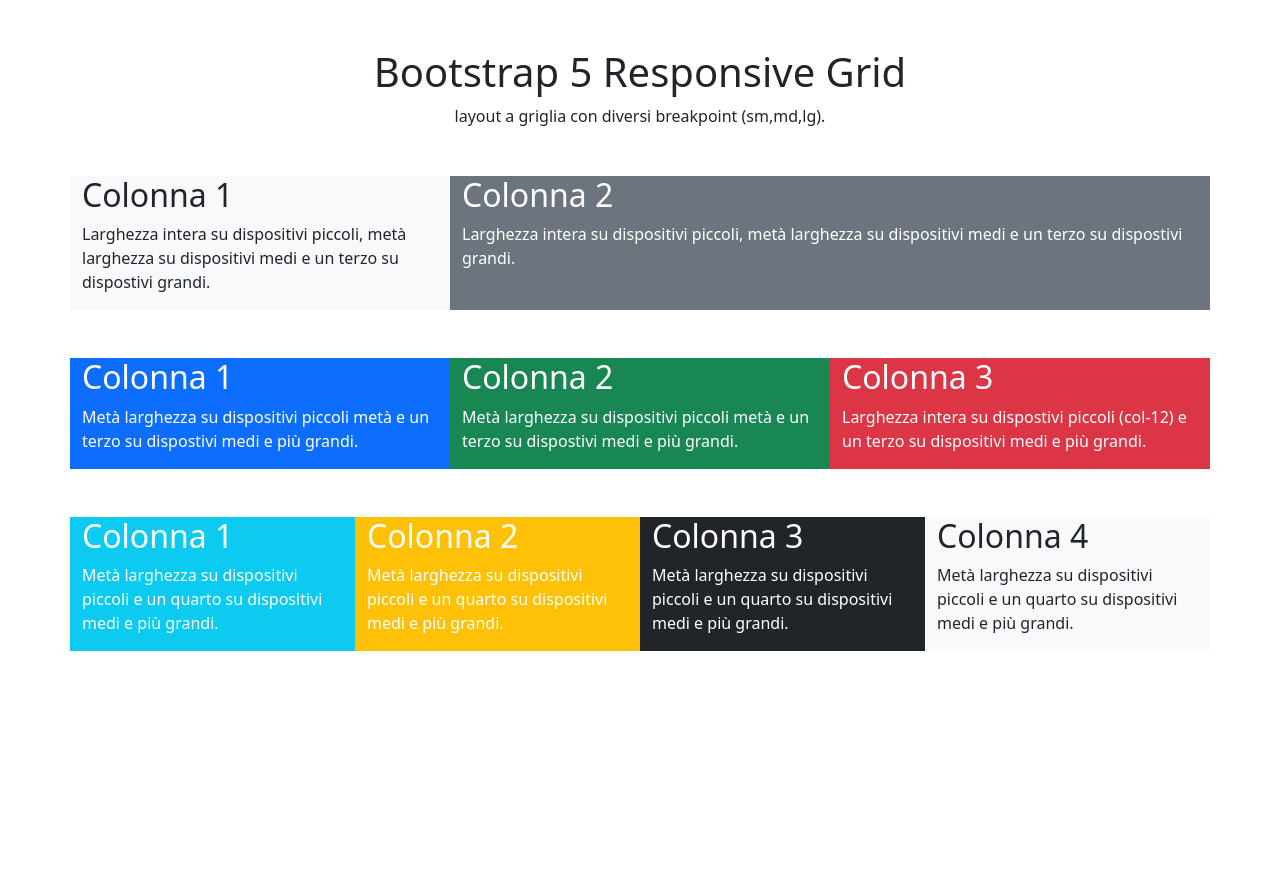
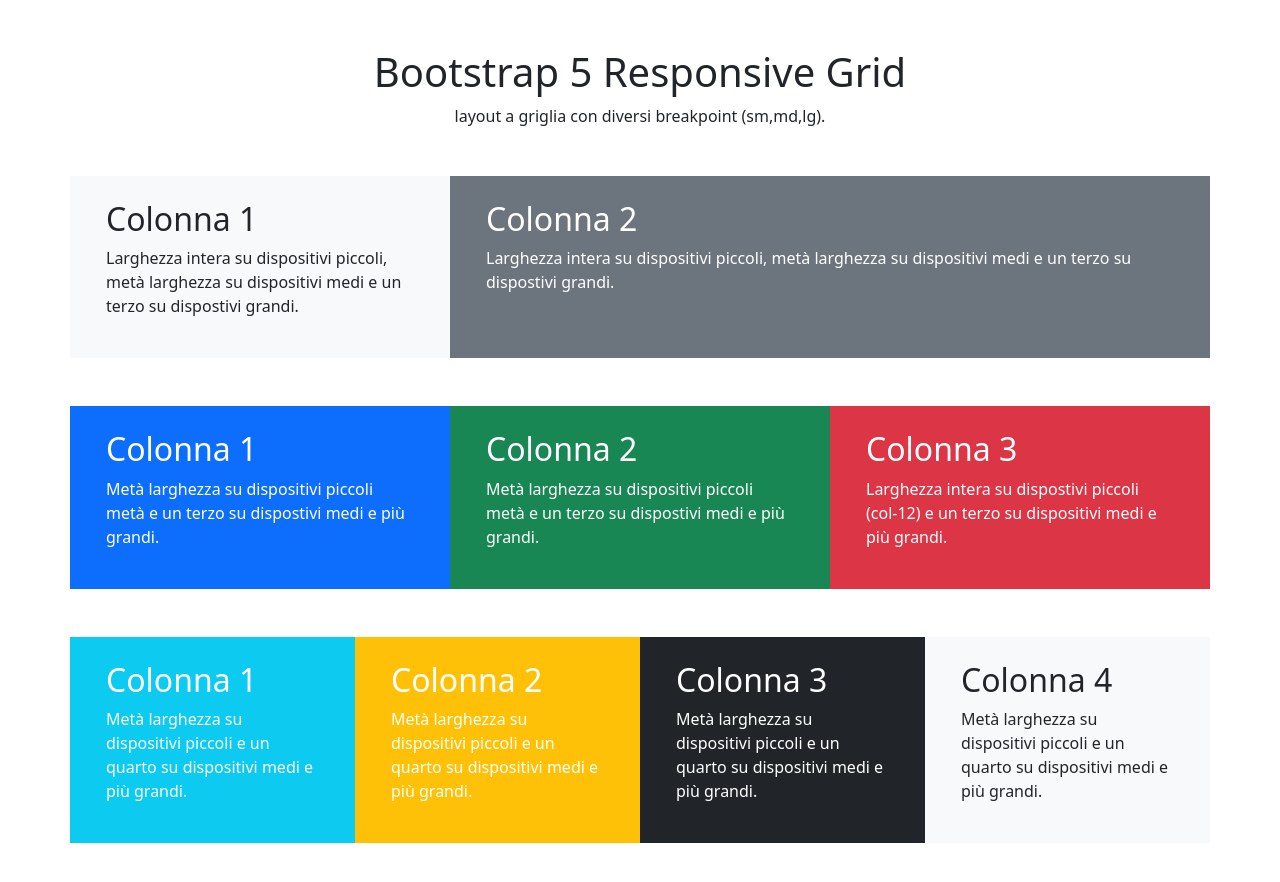
Before and after one commit to Leonardo-Corazzini/htmlcss-bootstrap-layout, a plain HTML site: page index.html in a window 1280 px wide. Before the commit the page ends 800 px from the top, so only its background shows below. Drawn offline with nearby package versions, Linux system fonts and the light colour scheme.

Commit message:
fix elemts's col padding

```diff
--- a/index.html
+++ b/index.html
@@ -3,7 +3,7 @@
 <head>
     <meta charset="UTF-8">
     <meta name="viewport" content="width=device-width, initial-scale=1.0">
-    <title>Document</title>
+    <title>Bootstrap Grid Layout</title>
     <link href="https://cdn.jsdelivr.net/npm/bootstrap@5.3.3/dist/css/bootstrap.min.css" rel="stylesheet" integrity="sha384-QWTKZyjpPEjISv5WaRU9OFeRpok6YctnYmDr5pNlyT2bRjXh0JMhjY6hW+ALEwIH" crossorigin="anonymous">
 </head>
 <body>
@@ -17,12 +17,16 @@
         <div class="container">
             <div class="row">
                 <div class="col-md-6 col-lg-4 bg-light text-dark">
+                    <div class="p-4">
                         <h2>Colonna 1</h2>
                         <p>Larghezza intera su dispositivi piccoli, metà larghezza su dispositivi medi e un terzo su dispostivi grandi.</p>
                     </div>
+                </div>
                 <div class="col-md-6 col-lg-8 bg-secondary">
+                    <div class="p-4">
                         <h2>Colonna 2</h2>
                         <p>Larghezza intera su dispositivi piccoli, metà larghezza su dispositivi medi e un terzo su dispostivi grandi.</p>
+                    </div>
                 </div>
             </div>
         </div>
@@ -31,16 +35,22 @@
         <div class="container">
             <div class="row">
                 <div class="col-6 col-md-4 bg-primary">
+                   <div class="p-4">
                         <h2>Colonna 1</h2>
                         <p>Metà larghezza su dispositivi piccoli metà e un terzo su dispostivi medi e più grandi.</p>
                    </div>
+                </div>
                 <div class="col-6 col-md-4 bg-success">
+                    <div class="p-4">
                         <h2>Colonna 2</h2>
                         <p>Metà larghezza su dispositivi piccoli metà e un terzo su dispostivi medi e più grandi.</p>
                     </div>
+                </div>
                 <div class="col-md-4 bg-danger">
+                    <div class="p-4">
                         <h2>Colonna 3</h2>
                         <p>Larghezza intera su dispostivi piccoli (col-12) e un terzo su dispositivi medi e più grandi.</p>
+                    </div>
                 </div>
             </div>
         </div>
@@ -49,20 +59,28 @@
         <div class="container">
             <div class="row">
                 <div class="col-6 col-md-3 bg-info">
+                    <div class="p-4">
                         <h2>Colonna 1</h2>
                          <p>Metà larghezza su dispositivi piccoli e un quarto su dispositivi medi e più grandi.</p>
                     </div>
+                </div>
                 <div class="col-6 col-md-3 bg-warning">
+                    <div class="p-4">
                         <h2>Colonna 2</h2>
                         <p>Metà larghezza su dispositivi piccoli e un quarto su dispositivi medi e più grandi.</p>
                     </div>
+                </div>
                 <div class="col-6 col-md-3 bg-dark">
+                    <div class="p-4">
                         <h2>Colonna 3</h2>
                         <p>Metà larghezza su dispositivi piccoli e un quarto su dispositivi medi e più grandi.</p>
                     </div>
+                </div>
                 <div class="col-6 col-md-3 bg-light text-dark">
+                    <div class="p-4">
                         <h2>Colonna 4</h2>
                         <p>Metà larghezza su dispositivi piccoli e un quarto su dispositivi medi e più grandi.</p>
+                    </div>
                 </div>
             </div>
         </div>
```
Lines whose indentation alone changed are shown as unchanged.
